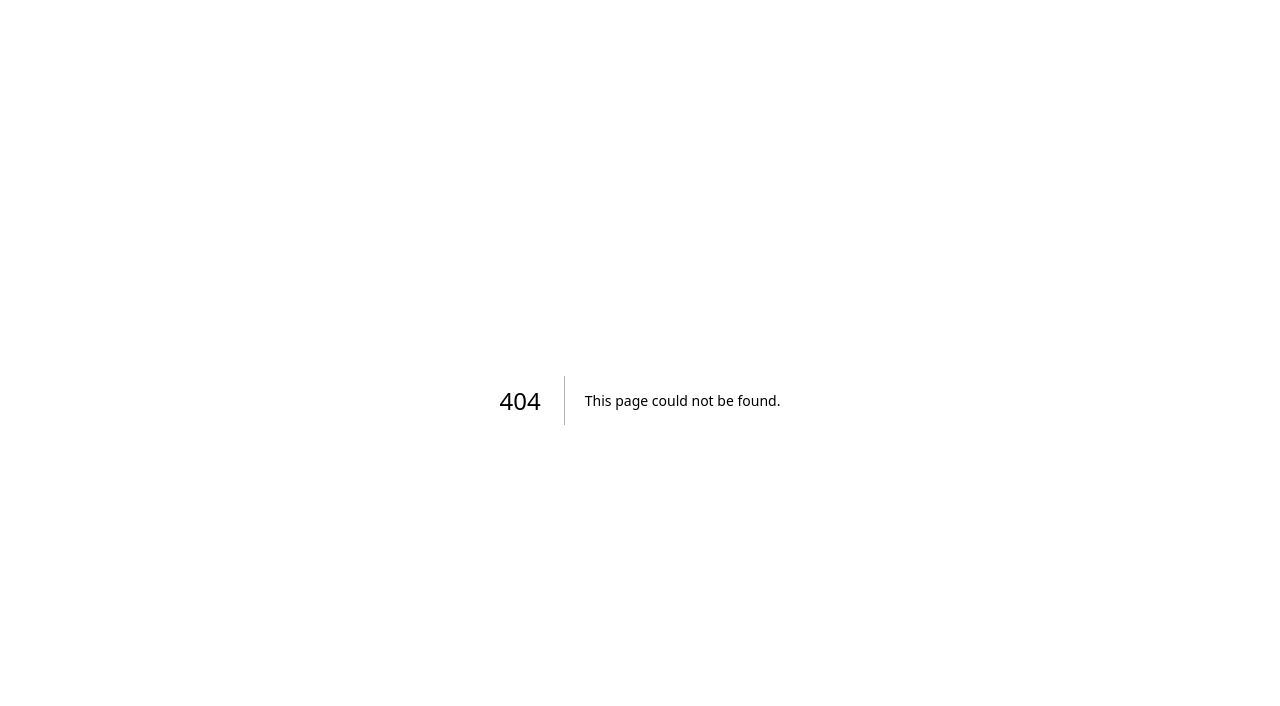
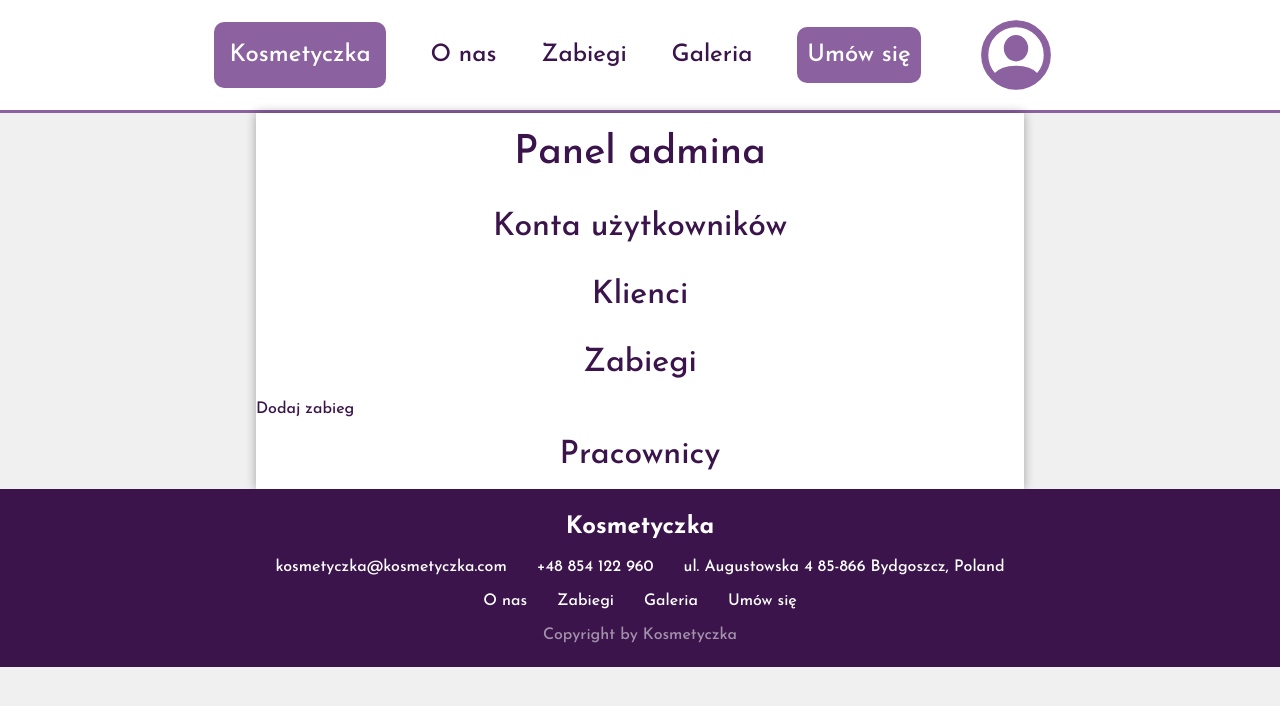
Before and after one commit to 1p22geo/kosmetyczk_kacper_dygon, a Next.js app: page /admin-panel in a window 1280 px wide. Before the commit this address had no page. Shown: the top 706 px of the page. Built offline with nearby package versions, Linux system fonts and the light colour scheme.

Commit message:
a bit of admin panel

```diff
--- /dev/null
+++ b/src/app/admin-panel/admin-panel.css
@@ -0,0 +1,49 @@
+.admin-panel{
+    display:flex;
+    flex-direction: column;
+}
+
+h1, h2{
+    text-align: center;
+    margin:10px;
+}
+
+form{
+    display:flex;
+    flex-direction: column;
+    text-align: center;
+    font-size:1em;
+}
+
+label > *{
+    margin:5px;
+}
+
+input:not([type="submit"]){
+    border-bottom: #3A144B solid 2px;
+    padding:4px;
+}
+
+textarea{
+    border:#3a144b solid 2px;
+}
+
+input, textarea{
+    margin: 10px;
+}
+
+input[type="submit"]{
+    background-color:#3A144B ;
+    border-radius: 10px;
+    color:white;
+    cursor:pointer;
+    width:30%;
+    align-self:center;
+    padding:5px;
+}
+
+dialog{
+    padding:50px;
+    border-radius: 10px;
+    border: #3A144B solid 2px;
+}
--- /dev/null
+++ b/src/app/admin-panel/page.tsx
@@ -0,0 +1,60 @@
+'use client';
+
+import GeneralLayout from "@/app/generalLayout";
+import "./admin-panel.css";
+import { useRef } from "react";
+
+
+export default function AdminPanel() {
+
+    const addTreatmentDialog = useRef<HTMLDialogElement>(null);
+
+    function showAddTreatmentDialog() {
+        addTreatmentDialog.current.showModal();
+    }
+
+    return (
+        <GeneralLayout>
+            <div className="admin-panel">
+                <h1>Panel admina</h1>
+                <div className="admin-users-section">
+                    <h2>Konta użytkowników</h2>
+                    <div>
+
+                    </div>
+                </div>
+                <div className="admin-clients-section">
+                    <h2>Klienci</h2>
+                </div>
+                <div className="admin-treatments-section">
+                    <h2>Zabiegi</h2>
+                    <button onClick={showAddTreatmentDialog} >Dodaj zabieg</button>
+                    <dialog ref={addTreatmentDialog}>
+                        <form>
+                            <h3>Dodaj zabieg</h3>
+                            <label>
+                                Nazwa
+                                <input type="text"/>
+                            </label>
+                            <label>
+                                Opis
+                                <textarea/>
+                            </label>
+                            <label>
+                                Cena (zł)
+                                <input type="number" step="0.01" inputMode="numeric"/>
+                            </label>
+                            <input type="submit" value="Dodaj"/>
+                        </form>
+                    </dialog>
+
+                </div>
+                <div className="admin-workers-section">
+                    <h2>Pracownicy</h2>
+                </div>
+            </div>
+
+        </GeneralLayout>
+    )
+
+}
```
